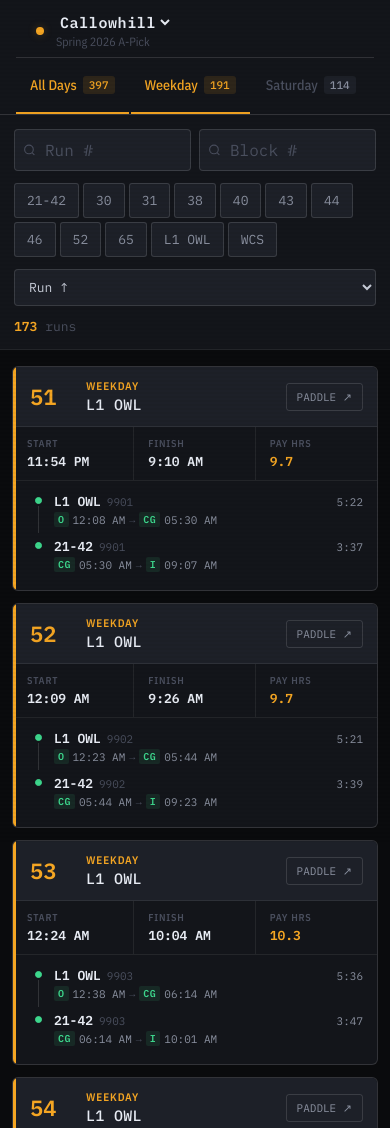
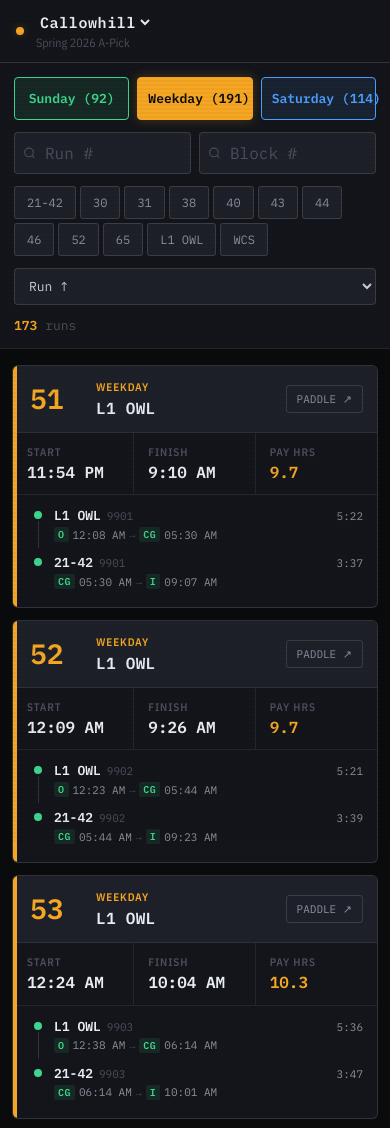
Before and after one commit to deenersin-png/septa-scheduler, a website: page index.html in a window 390 px wide. Shown: the top 1128 px of the page. Drawn offline with nearby package versions, Linux system fonts and the light colour scheme.

Commit message:
Update index.html

```diff
--- a/index.html
+++ b/index.html
@@ -31,8 +31,10 @@
   --amber-glow: rgba(245,166,35,0.25);
   --green: #3dd68c;
   --green-dim: rgba(61,214,140,0.1);
+  --green-glow: rgba(61,214,140,0.25);
   --blue: #4d9fff;
   --blue-dim: rgba(77,159,255,0.1);
+  --blue-glow: rgba(77,159,255,0.25);
   --red: #ff6b6b;
   --red-dim: rgba(255,107,107,0.1);
   --violet: #a78bfa;
@@ -61,23 +63,19 @@ body::before {
 header {
   background: var(--ink2);
   border-bottom: 1px solid var(--line2);
-  padding: 0 16px;
+  padding: 12px 16px;
   display: flex;
-  align-items: stretch;
-  gap: 0;
+  align-items: center;
+  gap: 16px;
   height: auto;
-  min-height: 56px;
   position: sticky;
   top: 0;
   z-index: 200;
-  flex-wrap: wrap;
 }
 
 .hd-depot {
   display:flex;align-items:center;gap:12px;
-  border-right: 1px solid var(--line2);
-  padding: 12px 20px;
-  margin-right: 20px;
+  flex: 0 0 auto;
 }
 
 .hd-dot {
@@ -107,51 +105,7 @@ header {
 .hd-pick {
   font-size:12px;
   color:var(--dim);
-  margin-top:1px;
-}
-
-.hd-tabs {
-  display:flex;
-  align-items:stretch;
-  gap:2px;
-  flex:1;
-  overflow-x: auto;
-  min-height: 56px;
-}
-
-.hd-tab {
-  background:none;
-  border:none;
-  cursor:pointer;
-  font-family:var(--sans);
-  font-size:14px;
-  font-weight:500;
-  color:var(--dim);
-  padding:0 14px;
-  position:relative;
-  border-bottom:2px solid transparent;
-  transition:color .15s, border-color .15s;
-  display:flex;
-  align-items:center;
-  gap:6px;
-  white-space:nowrap;
-}
-
-.hd-tab:hover { color:var(--text); }
-.hd-tab.active { color:var(--amber); border-bottom-color:var(--amber); }
-
-.hd-tab .tab-cnt {
-  font-size:11px;
-  font-family:var(--mono);
-  background:var(--ink3);
-  color:var(--mid);
-  padding:2px 6px;
-  border-radius:3px;
-}
-
-.hd-tab.active .tab-cnt {
-  background:var(--amber-dim);
-  color:var(--amber);
+  margin-top:2px;
 }
 
 .toolbar {
@@ -160,8 +114,74 @@ header {
   padding:14px;
   display:flex;
   align-items:center;
-  gap:10px;
+  gap:12px;
   flex-wrap:wrap;
+}
+
+.day-selector {
+  display: flex;
+  gap: 8px;
+  flex: 1 1 auto;
+  min-width: 250px;
+  flex-wrap: wrap;
+}
+
+.day-btn {
+  background:var(--ink3);
+  border:1px solid var(--line2);
+  color:var(--mid);
+  font-family:var(--mono);
+  font-size:13px;
+  font-weight: 600;
+  padding:10px 16px;
+  border-radius:4px;
+  cursor:pointer;
+  transition:all .15s;
+  white-space:nowrap;
+}
+
+.day-btn:hover {
+  border-color:var(--line3);
+  color:var(--text);
+}
+
+.day-btn.sunday {
+  border-color: var(--green);
+  color: var(--green);
+  background: var(--green-dim);
+}
+
+.day-btn.weekday {
+  border-color: var(--amber);
+  color: var(--amber);
+  background: var(--amber-dim);
+}
+
+.day-btn.saturday {
+  border-color: var(--blue);
+  color: var(--blue);
+  background: var(--blue-dim);
+}
+
+.day-btn.active.sunday {
+  border-color: var(--green);
+  color: white;
+  background: var(--green);
+  box-shadow: 0 0 12px var(--green-glow);
+}
+
+.day-btn.active.weekday {
+  border-color: var(--amber);
+  color: var(--ink);
+  background: var(--amber);
+  box-shadow: 0 0 12px var(--amber-glow);
+}
+
+.day-btn.active.saturday {
+  border-color: var(--blue);
+  color: white;
+  background: var(--blue);
+  box-shadow: 0 0 12px var(--blue-glow);
 }
 
 .search-row {
@@ -277,27 +297,34 @@ header {
   left:0;
   top:0;
   bottom:0;
-  width:3px;
-  background:var(--amber);
+  width:4px;
 }
+
+.card.day-Sunday::before { background:var(--green); }
+.card.day-Weekday::before { background:var(--amber); }
+.card.day-Saturday::before { background:var(--blue); }
 
 .card-head {
   display:flex;
   align-items:center;
   gap:0;
-  padding:12px 14px 12px 17px;
+  padding:14px 14px 14px 17px;
   border-bottom:1px solid var(--line);
   background:var(--ink3);
 }
 
 .run-num {
   font-family:var(--mono);
-  font-size:28px;
-  font-weight:600;
+  font-size:36px;
+  font-weight:700;
   color:var(--amber);
   line-height:1;
-  min-width:56px;
+  min-width:66px;
 }
+
+.card.day-Sunday .run-num { color:var(--green); }
+.card.day-Weekday .run-num { color:var(--amber); }
+.card.day-Saturday .run-num { color:var(--blue); }
 
 .run-meta { flex:1;min-width:0; }
 
@@ -306,14 +333,18 @@ header {
   font-weight:600;
   letter-spacing:.08em;
   text-transform:uppercase;
-  margin-bottom:2px;
+  margin-bottom:4px;
   color:var(--amber);
 }
 
+.card.day-Sunday .run-day { color:var(--green); }
+.card.day-Weekday .run-day { color:var(--amber); }
+.card.day-Saturday .run-day { color:var(--blue); }
+
 .run-routes {
   font-family:var(--mono);
-  font-size:16px;
-  font-weight:500;
+  font-size:17px;
+  font-weight:600;
   color:var(--bright);
   white-space:nowrap;
   overflow:hidden;
@@ -361,26 +392,27 @@ header {
 }
 
 .stat {
-  padding:10px 14px;
+  padding:12px 14px;
   border-right:1px solid var(--line);
 }
 
 .stat:last-child{border-right:none;}
 
 .stat-label {
-  font-size:10px;
+  font-size:11px;
   font-weight:600;
   letter-spacing:.08em;
   text-transform:uppercase;
   color:var(--dim);
-  margin-bottom:3px;
+  margin-bottom:4px;
 }
 
 .stat-val {
   font-family:var(--mono);
-  font-size:15px;
-  font-weight:600;
+  font-size:18px;
+  font-weight:700;
   color:var(--bright);
+  line-height: 1.2;
 }
 
 .stat-val.pay { color:var(--amber); }
@@ -396,7 +428,8 @@ header {
   border:1px solid rgba(167,139,250,0.2);
   padding:3px 7px;
   border-radius:2px;
-  margin-top:3px;
+  margin-top:4px;
+  font-weight: 600;
 }
 
 .timeline {
@@ -407,7 +440,7 @@ header {
   display:flex;
   align-items:stretch;
   gap:0;
-  margin-bottom:5px;
+  margin-bottom:6px;
   position:relative;
 }
 
@@ -424,10 +457,10 @@ header {
 }
 
 .seg-dot {
-  width:7px;
-  height:7px;
+  width:8px;
+  height:8px;
   border-radius:50%;
-  border:1.5px solid;
+  border:2px solid;
   flex-shrink:0;
   margin-top:4px;
   z-index:1;
@@ -454,7 +487,7 @@ header {
   display:flex;
   align-items:baseline;
   gap:6px;
-  margin-bottom:2px;
+  margin-bottom:3px;
   flex-wrap: wrap;
 }
 
@@ -512,19 +545,13 @@ header {
   color:var(--dim);
 }
 
-.empty p { font-size:15px; }
+.empty p { font-size:16px; }
 
 #route-filters {
   display:flex;
   flex-wrap:wrap;
   gap:4px;
   min-width: 200px;
-}
-
-.loading {
-  text-align: center;
-  padding: 40px;
-  color: var(--dim);
 }
 
 .error {
@@ -544,24 +571,25 @@ header {
 
   header {
     flex-direction: column;
-  }
-
-  .hd-depot {
-    border-right: none;
-    border-bottom: 1px solid var(--line2);
-    margin-right: 0;
-    padding-bottom: 8px;
-    width: 100%;
-  }
-
-  .hd-tabs {
-    width: 100%;
-    order: 3;
+    align-items: flex-start;
   }
 
   .toolbar {
     flex-direction: column;
     gap: 12px;
+  }
+
+  .day-selector {
+    width: 100%;
+    min-width: unset;
+    justify-content: space-around;
+  }
+
+  .day-btn {
+    flex: 1;
+    min-width: 80px;
+    padding: 10px 8px;
+    font-size: 12px;
   }
 
   .search-row {
@@ -594,15 +622,15 @@ header {
   }
 
   .run-num {
-    font-size: 24px;
+    font-size: 32px;
   }
 
   .run-routes {
-    font-size: 15px;
+    font-size: 16px;
   }
 
   .stat-val {
-    font-size: 14px;
+    font-size: 17px;
   }
 
   .seg-route {
@@ -610,7 +638,7 @@ header {
   }
 
   .fchip {
-    font-size: 13px;
+    font-size: 12px;
     padding: 8px 12px;
   }
 }
@@ -622,12 +650,17 @@ header {
     font-size: 16px;
   }
 
+  .day-btn {
+    padding: 12px 10px;
+    font-size: 13px;
+  }
+
   .run-num {
-    font-size: 22px;
+    font-size: 28px;
   }
 
   .stat-val {
-    font-size: 13px;
+    font-size: 16px;
   }
 
   .seg-times {
@@ -648,12 +681,13 @@ header {
       <div class="hd-pick">Spring 2026 A-Pick</div>
     </div>
   </div>
-  <div class="hd-tabs" id="day-tabs">
-    <!-- Tabs generated here -->
-  </div>
 </header>
 
 <div class="toolbar">
+  <div class="day-selector" id="day-selector">
+    <!-- Day buttons generated here -->
+  </div>
+
   <div class="search-row">
     <div class="search-wrap">
       <svg width="13" height="13" viewBox="0 0 24 24" fill="none" stroke="currentColor" stroke-width="2"><circle cx="11" cy="11" r="8"/><path d="m21 21-4.35-4.35"/></svg>
@@ -690,11 +724,14 @@ header {
 // Detect device type
 const isMobile = window.innerWidth <= 768;
 
+// Day order: Sunday, Weekday, Saturday
+const DAY_ORDER = ['Sunday', 'Weekday', 'Saturday'];
+
 // STATE
 let STATE = {
   manifest: null,
   currentDistrict: null,
-  currentDay: null,
+  currentDay: 'Weekday', // Default to Weekday
   activeRoutes: new Set(),
   runs: [],
   availableDays: [],
@@ -719,7 +756,7 @@ function parseCSV(csvText) {
     });
 }
 
-// Parse time to comparable number (handles dates and AM/PM)
+// Parse time to comparable number
 function parseTimeForSort(timeStr) {
   if (!timeStr) return 0;
   try {
@@ -779,6 +816,7 @@ async function changeDistrict() {
     STATE.runs = [];
     STATE.availableDays = [];
     STATE.pdfLinks = {};
+    STATE.currentDay = 'Weekday'; // Reset to Weekday on district change
 
     const districtConfig = STATE.manifest.districts.find(d => d.name === STATE.currentDistrict);
     if (!districtConfig || !districtConfig.days) {
@@ -806,6 +844,11 @@ async function changeDistrict() {
       }
     }
 
+    // Sort available days in custom order
+    STATE.availableDays.sort((a, b) => {
+      return DAY_ORDER.indexOf(a) - DAY_ORDER.indexOf(b);
+    });
+
     // Load PDFs
     try {
       const response = await fetch(`data/${STATE.currentDistrict}/pdfs.csv`);
@@ -826,52 +869,49 @@ async function changeDistrict() {
       console.log('pdfs.csv not found');
     }
 
-    initializeDayTabs();
+    initializeDayButtons();
     render();
   } catch (e) {
     document.getElementById('grid').innerHTML = `<div class="error">Error loading district: ${e.message}</div>`;
   }
 }
 
-// Initialize day tabs
-function initializeDayTabs() {
-  const tabsContainer = document.getElementById('day-tabs');
+// Initialize day buttons
+function initializeDayButtons() {
+  const selectorContainer = document.getElementById('day-selector');
 
   const dayCounts = {};
   STATE.runs.forEach(r => {
     dayCounts[r.day] = (dayCounts[r.day] || 0) + 1;
   });
 
-  let tabsHtml = `<button class="hd-tab active" data-day="ALL">All Days <span class="tab-cnt">${STATE.runs.length}</span></button>`;
-
+  let buttonsHtml = '';
   STATE.availableDays.forEach(day => {
     const count = dayCounts[day] || 0;
-    tabsHtml += `<button class="hd-tab" data-day="${day}">${day} <span class="tab-cnt">${count}</span></button>`;
+    const dayLower = day.toLowerCase();
+    const isActive = STATE.currentDay === day ? 'active' : '';
+    buttonsHtml += `
+      <button class="day-btn ${dayLower} ${isActive}" onclick="changeDay('${day}')" title="${day}: ${count} runs">
+        ${day} (${count})
+      </button>
+    `;
   });
 
-  tabsContainer.innerHTML = tabsHtml;
+  selectorContainer.innerHTML = buttonsHtml;
+  buildRouteChips();
+}
 
-  if (STATE.availableDays.length > 0) {
-    STATE.currentDay = STATE.availableDays[0];
-    document.querySelector(`[data-day="${STATE.availableDays[0]}"]`).classList.add('active');
-  } else {
-    STATE.currentDay = 'ALL';
-  }
+// Change day
+function changeDay(day) {
+  STATE.currentDay = day;
+  STATE.activeRoutes.clear();
 
-  tabsContainer.addEventListener('click', e => {
-    const btn = e.target.closest('.hd-tab');
-    if (!btn) return;
-
-    document.querySelectorAll('.hd-tab').forEach(b => b.classList.remove('active'));
-    btn.classList.add('active');
-
-    STATE.currentDay = btn.dataset.day;
-    STATE.activeRoutes.clear();
-    buildRouteChips();
-    render();
-  });
+  // Update active button
+  document.querySelectorAll('.day-btn').forEach(btn => btn.classList.remove('active'));
+  event.target.classList.add('active');
 
   buildRouteChips();
+  render();
 }
 
 // Build route chips
@@ -886,7 +926,7 @@ function buildRouteChips() {
 function getRoutes(day) {
   const set = new Set();
   STATE.runs.forEach(r => {
-    if (day !== 'ALL' && r.day !== day) return;
+    if (r.day !== day) return;
     const route = r.r1 || '';
     if (route && route.trim()) set.add(route.trim());
   });
@@ -906,14 +946,14 @@ function render() {
   const sort = document.getElementById('sort-sel').value;
 
   let filtered = STATE.runs.filter(r => {
-    if (STATE.currentDay !== 'ALL' && r.day !== STATE.currentDay) return false;
+    if (r.day !== STATE.currentDay) return false;
     if (STATE.activeRoutes.size > 0 && !STATE.activeRoutes.has((r.r1 || '').trim())) return false;
     if (searchRun && String(r.runno || '').trim() !== searchRun) return false;
     if (searchBlock && String(r.b1 || '').trim() !== searchBlock) return false;
     return true;
   });
 
-  // Remove duplicate run numbers - keep only first occurrence
+  // Remove duplicate run numbers
   const seenRuns = new Set();
   filtered = filtered.filter(r => {
     const runno = r.runno || '';
@@ -989,7 +1029,7 @@ function render() {
     const finishTime = (run.finish || '').split(' ').slice(1, 3).join(' ');
 
     return `
-      <div class="card">
+      <div class="card day-${run.day}">
         <div class="card-head">
           <div class="run-num">${run.runno}</div>
           <div class="run-meta">
```
